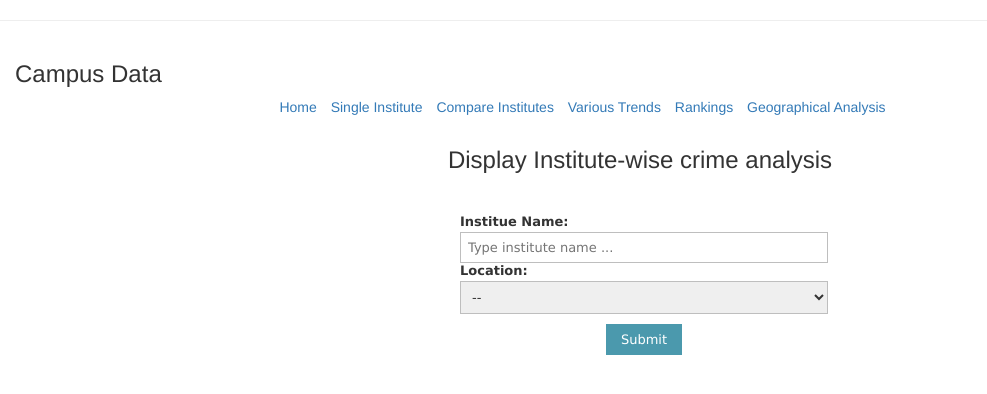
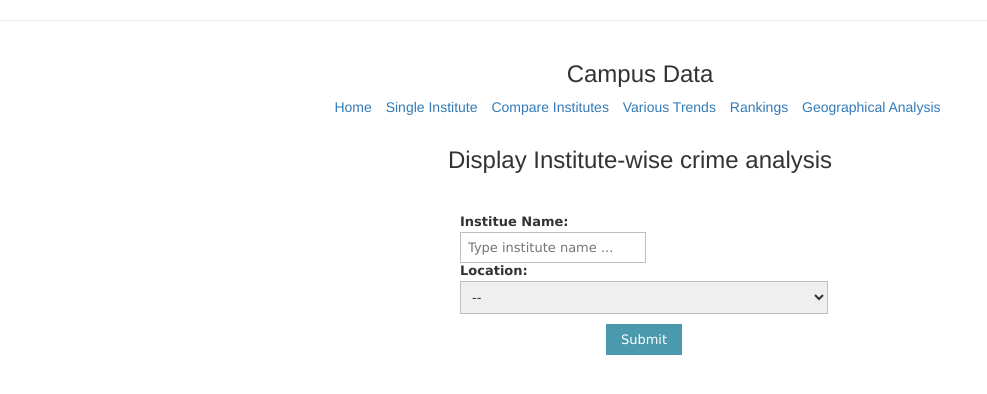
Before and after one commit to gayatrib12/campus-safety-indicator, a Flask app: page /institute in a window 1280 px wide. Shown: the top 394 px of the page, without its empty margins (0-987 px from the left). Run offline with Flask 2, Linux system fonts and the light colour scheme; data that the repository does not hold is empty; some libraries are stand-ins or nearby versions.

Commit message:
removed additional head, html, scripts and css imported by institute html in wrong syntax

```diff
--- a/backend/templates/institute.html
+++ b/backend/templates/institute.html
@@ -35,33 +35,6 @@
         </li>
     </ul>
 </form>
-
-
-<!DOCTYPE html>
-<html lang="en">
-<head>
-    <meta charset="utf-8" />
-    <style>https://stackpath.bootstrapcdn.com/bootstrap/4.1.0/css/bootstrap.min.css</style>
-    <!--<script src='static/Chart.min.js'></script>-->
-    <script src="https://cdnjs.cloudflare.com/ajax/libs/Chart.js/2.7.2/Chart.min.js"></script>
-
-
-    <style>
-        div {
-            display:inline-block;
-        }
-
-        .typeahead{
-            width: 100%; }
-
-        h3 {
-            text-align: justify;
-        }
-
-
-    </style>
-</head>
-<body>
 
 {% if ((set_arrest|sum + set_vawa|sum + set_disc|sum + set_criminal|sum + set_hate|sum) == 0) and (message == 1)  %}
     <h3 style="text-align:center">No crimes of these type(s) reported for {{store_inst_name}}</h3>
@@ -276,5 +249,4 @@
     });
 
 </script>
-</body></html>
 {% endblock %}
```
